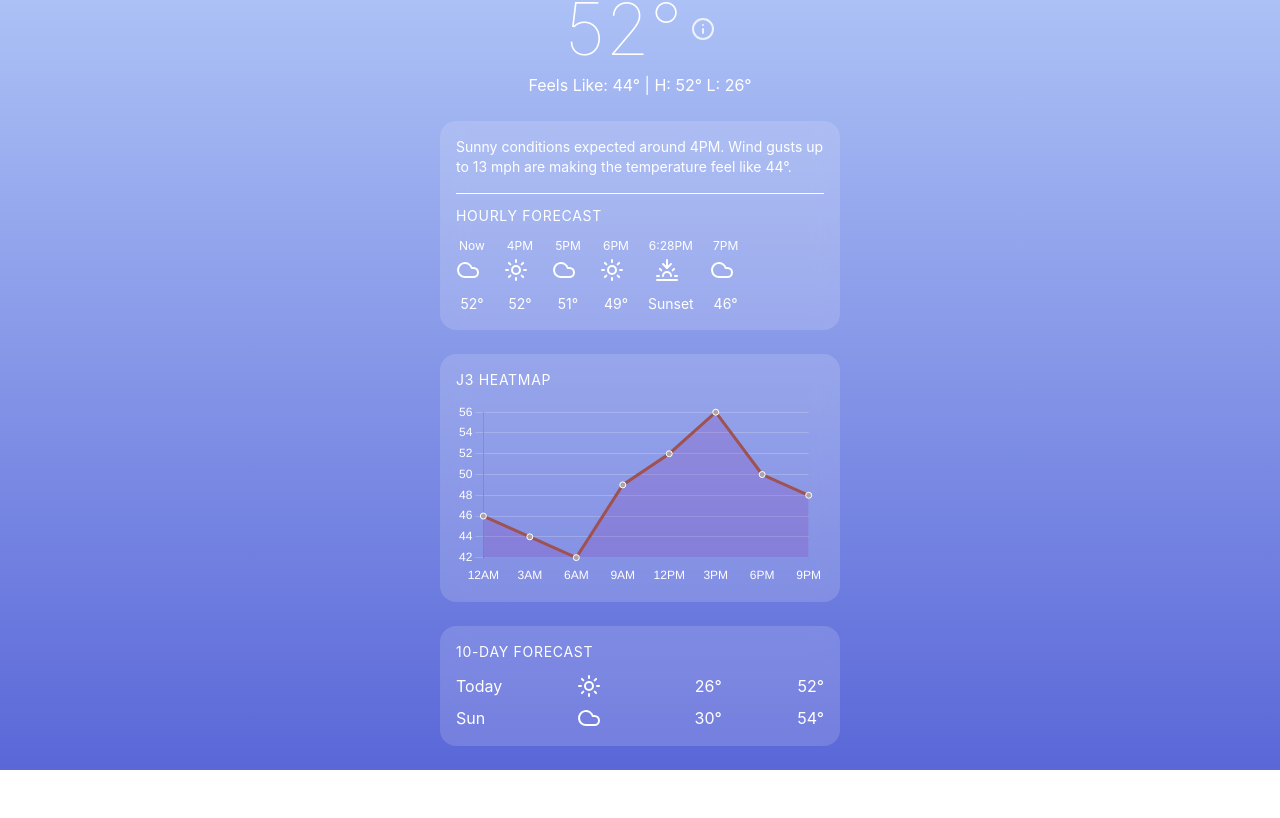
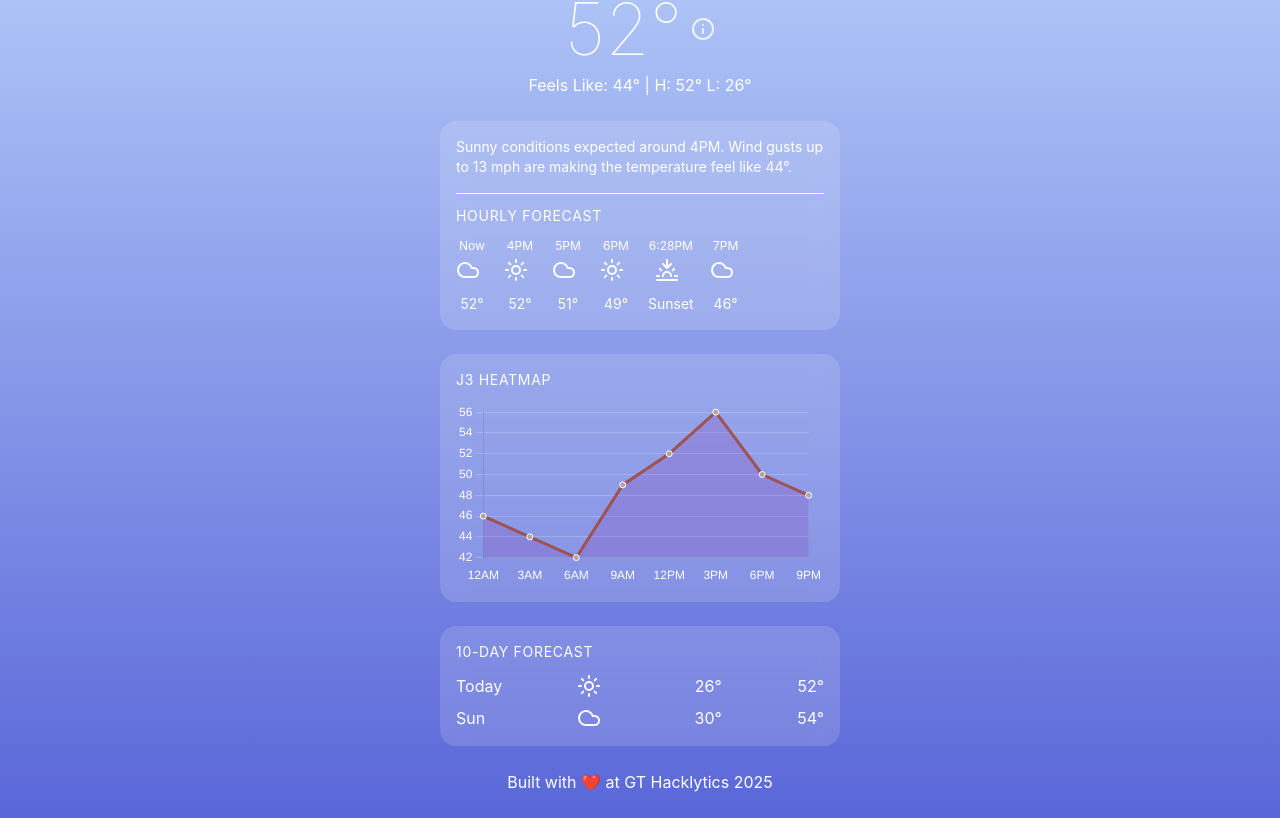
Before and after one commit to StreetLamp05/healthwise, a Next.js app: page / in a window 1280 px wide. Shown: the part 215-1033 px from the top of the page. Before the commit the page ends 985 px from the top, so only its background shows below. Built offline with nearby package versions, Linux system fonts and the light colour scheme.

Commit message:
sanity check

```diff
--- a/src/app/page.tsx
+++ b/src/app/page.tsx
@@ -2,7 +2,7 @@
 'use client';
 
 import { useState } from 'react';
-import { Cloud, Sun, Sunset, Menu, Info, Search, X } from 'lucide-react';
+import { Cloud, Sun, Sunset, Menu, Info, Search, X, Heart } from 'lucide-react';
 import { motion, AnimatePresence } from 'framer-motion';
 import {
     Chart as ChartJS,
@@ -224,6 +224,11 @@ export default function HomePage() {
                     ))}
                 </div>
             </div>
+
+             {/* Footer Text */}
+             <div className="text-center text-white mt-6">
+                Built with <span className="text-red-500">&#x2764;&#xFE0F;</span> at GT Hacklytics 2025
+            </div>
         </div>
     );
 }
```
